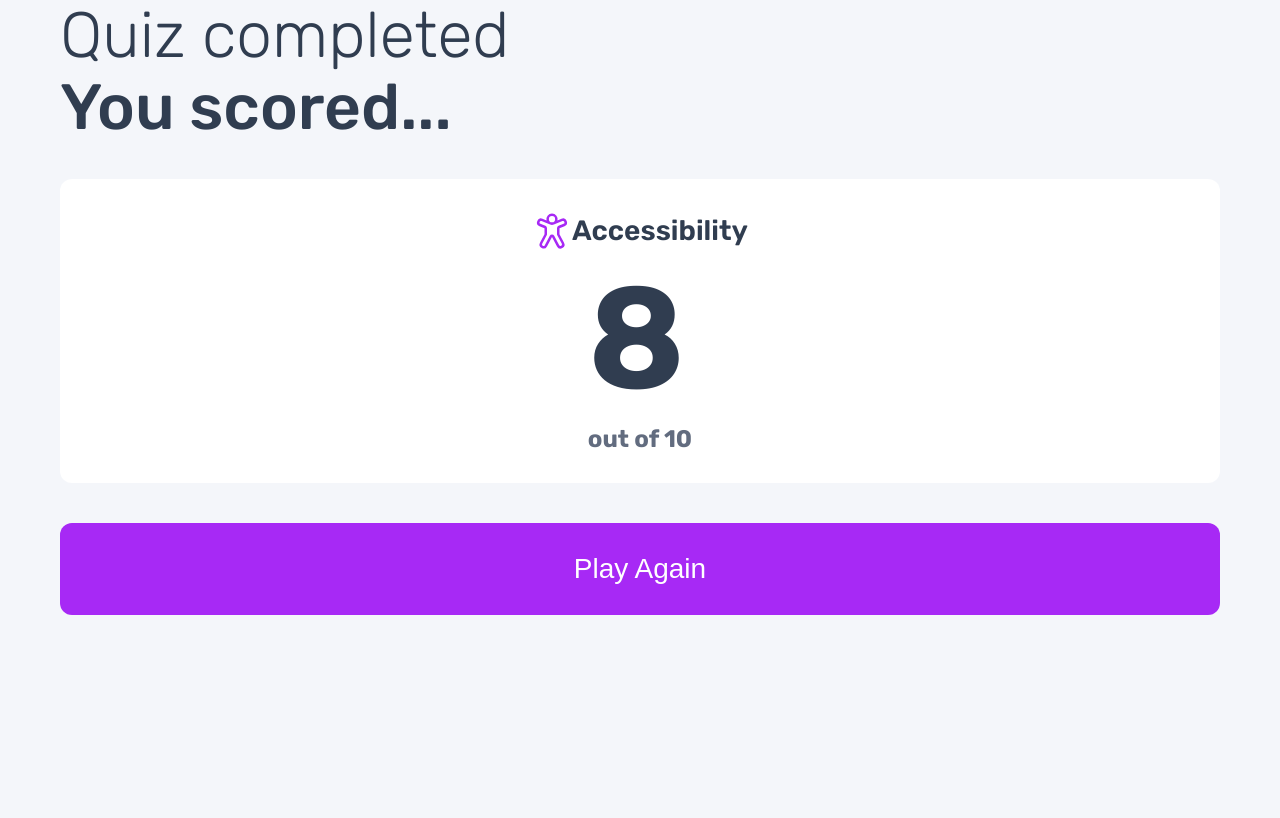
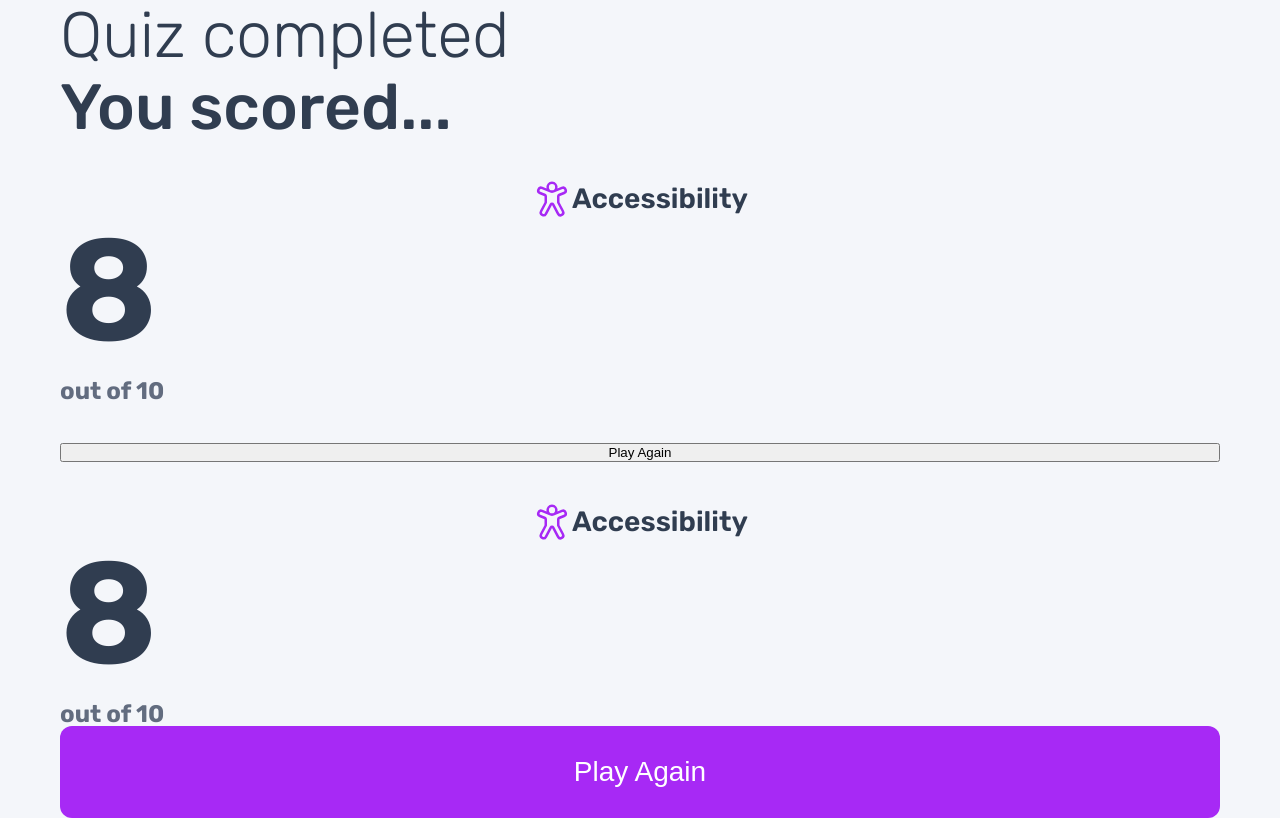
Before and after one commit to nottohave/Frontend-Quiz-App, a plain HTML site: page index.html in a window 1280 px wide. Shown: the part 1606-2424 px from the top of the page. Drawn offline with Linux system fonts and the light colour scheme.

Commit message:
index.html

```diff
--- a/index.html
+++ b/index.html
@@ -7,6 +7,7 @@
   <link rel="icon" type="image/png" sizes="32x32" href="./assets/images/favicon-32x32.png">
   <link rel="stylesheet" href="./starter-code/style.css">
   <title>Frontend Mentor | Frontend quiz app</title>
+  <script defer src="./starter-code/script.js"></script>
 </head>
 <body>
 
@@ -88,14 +89,27 @@
       <div>You scored...</div>
     </section>
 
-    <section class="score-board">
+    <section class="score-board-tablet-mobile">
       <div class="quiz-type">
         <img src="./starter-code/assets/images/icon-accessibility.svg" alt="icon-accessibility" srcset="">
         Accessibility
       </div>
-      <h2 class="score-number"><!-- score -->8 <span>out of 10</span></h2>
+      <h2 class="score-number"> 8 <span>out of 10</span></h2>
     </section>
-    <button class="play-again-btn">Play Again</button>
+    <button class="play-again-btn-tablet-mobile">Play Again</button>
+
+    <section class="score-board-desktop">
+      <section class="score-board-2">
+        <div class="quiz-type">
+          <img src="./starter-code/assets/images/icon-accessibility.svg" alt="icon-accessibility" srcset="">
+          Accessibility
+        </div>
+        <h2 class="score-number"><!-- score -->8 <span>out of 10</span></h2>
+
+      </section>
+      <button class="play-again-btn">Play Again</button>
+
+    </section>
 
 
   <!-- Quiz completed end -->
```
